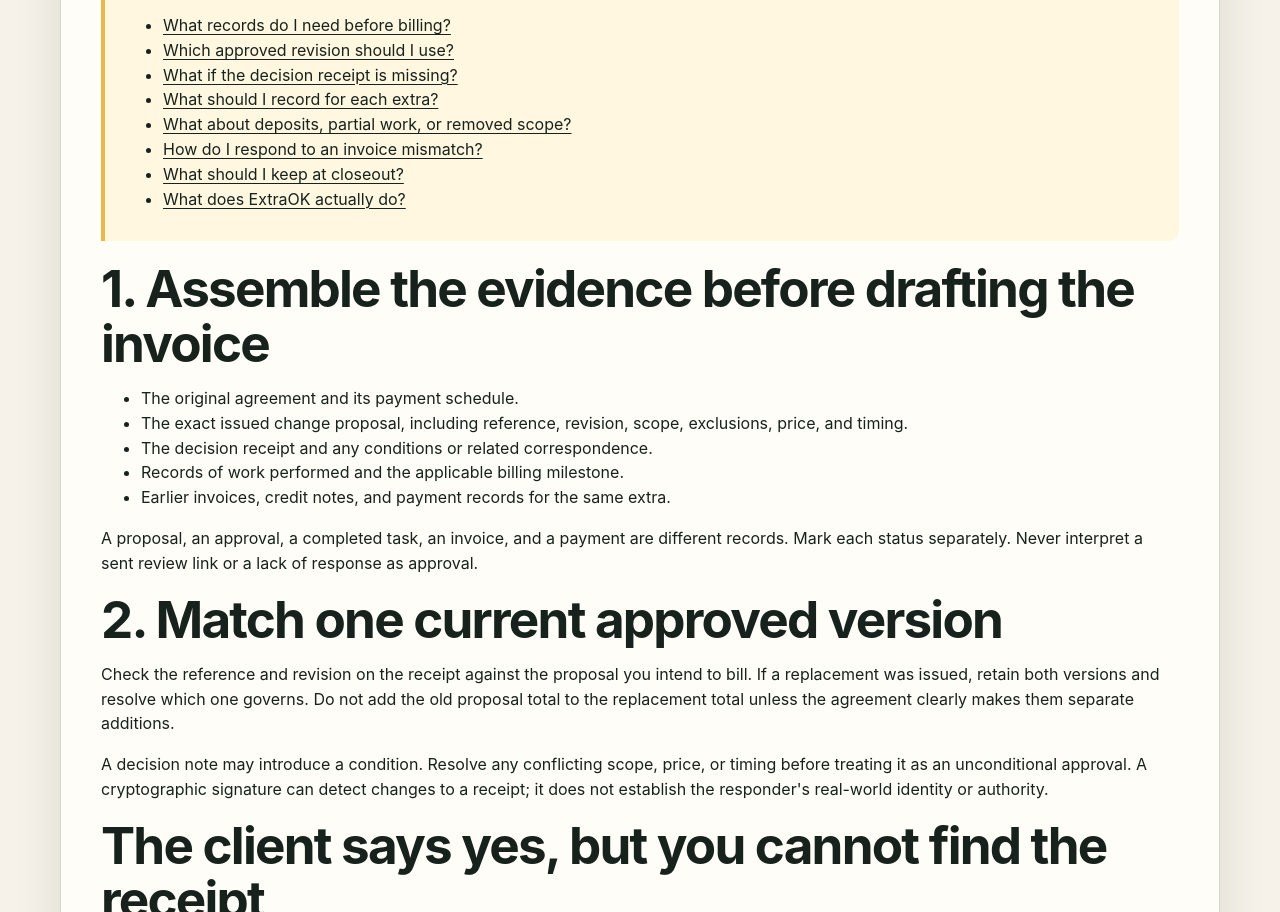
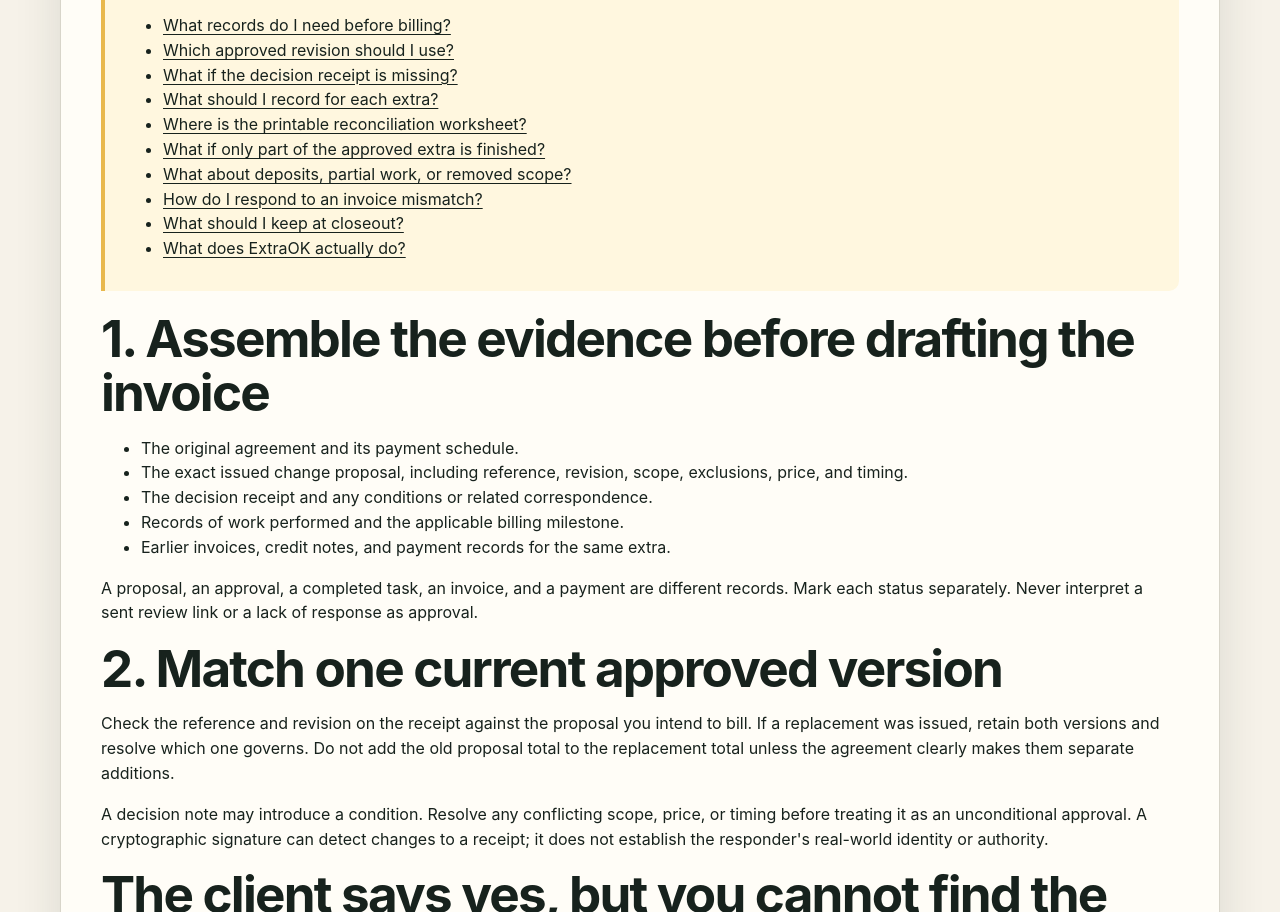
Before and after one commit to helpinghandschitown-netizen/extraok, a website: page change-order-to-invoice-checklist.html in a window 1280 px wide. Shown: the part 935-1847 px from the top of the page. Drawn offline with Linux system fonts and the light colour scheme.

Commit message:
docs: expose worksheet and partial-work guide navigation

```diff
--- a/change-order-to-invoice-checklist.html
+++ b/change-order-to-invoice-checklist.html
@@ -26,6 +26,8 @@
         <li><a href="#match-version">Which approved revision should I use?</a></li>
         <li><a href="#missing-receipt">What if the decision receipt is missing?</a></li>
         <li><a href="#reconciliation-record">What should I record for each extra?</a></li>
+        <li><a href="#print-worksheet">Where is the printable reconciliation worksheet?</a></li>
+        <li><a href="#partial-work">What if only part of the approved extra is finished?</a></li>
         <li><a href="#billing-exceptions">What about deposits, partial work, or removed scope?</a></li>
         <li><a href="#invoice-mismatch">How do I respond to an invoice mismatch?</a></li>
         <li><a href="#closeout-record">What should I keep at closeout?</a></li>
```
